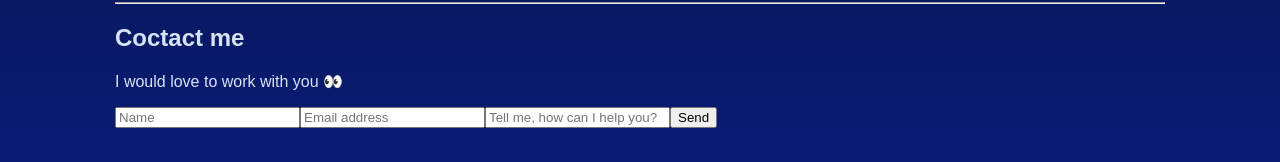
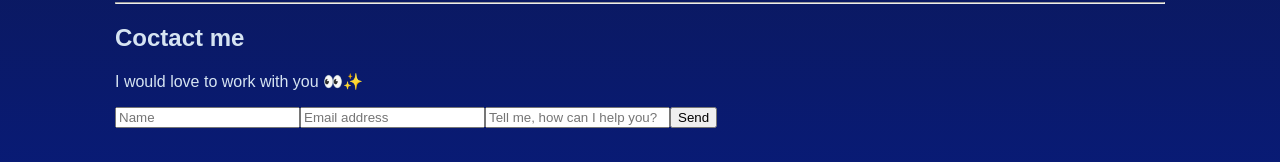
Before and after one commit to mercuryeater/portfolio, a Next.js app: page / in a window 1280 px wide. Shown: the part 1286-1448 px from the top of the page. Built offline with nearby package versions, Linux system fonts and the light colour scheme; a web font is replaced by a local one.

Commit message:
fix: :truck: testing4PR

```diff
--- a/src/components/Contact/Contact.jsx
+++ b/src/components/Contact/Contact.jsx
@@ -14,7 +14,7 @@ export default function Contact() {
   return (
     <div className="contact">
       <h2 className="contact__title">Coctact me</h2>
-      <p className="contact__title">I would love to work with you 👀</p>
+      <p className="contact__title">I would love to work with you 👀✨</p>
       <form className="" onSubmit={sendForm}>
         <input
           className="contact__input"
```
